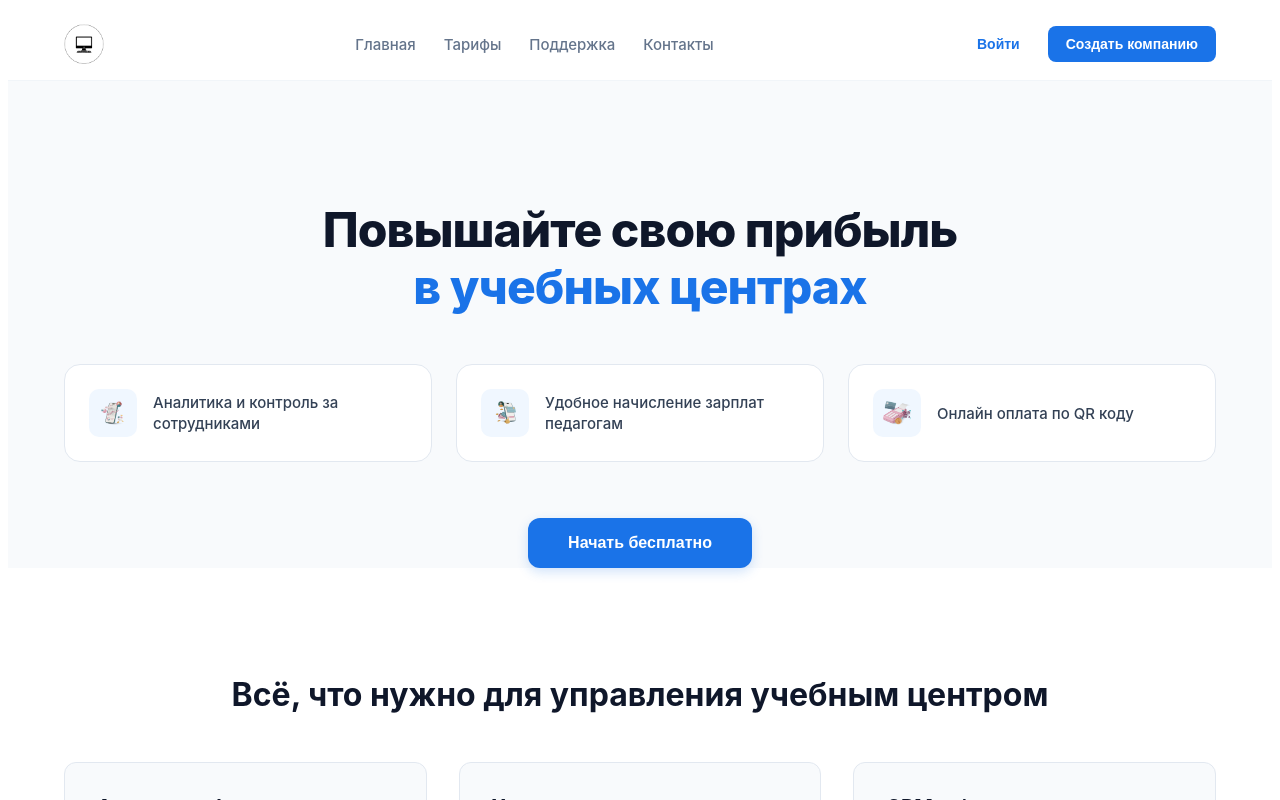
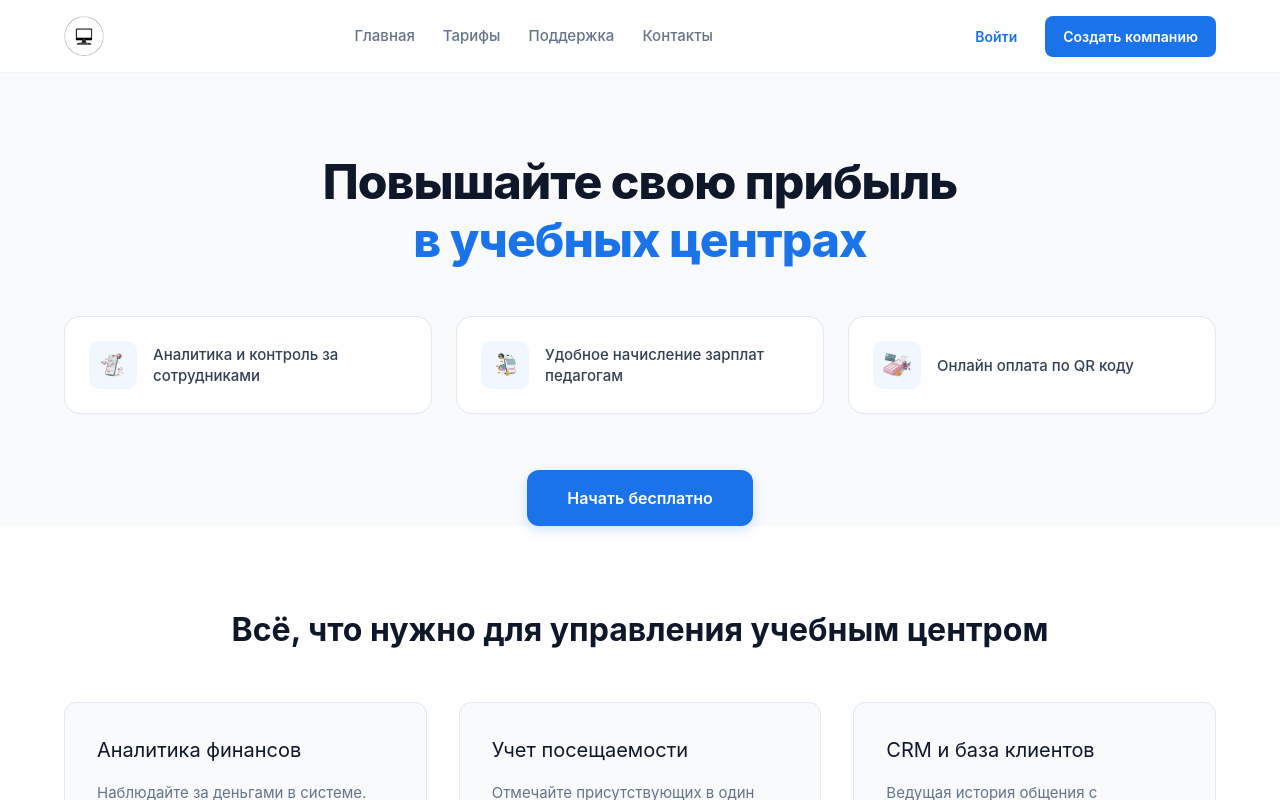
Before and after one commit to Friendly2009/SoftSkills-CRM, a React (Vite) app in the folder frontend/: page / in a window 1280 px wide. Shown: the top 800 px of the page. Built offline with nearby package versions, Linux system fonts and the light colour scheme.

Commit message:
feat: add tailwind

```diff
--- a/frontend/package.json
+++ b/frontend/package.json
@@ -23,14 +23,16 @@
     "@testing-library/jest-dom": "^6.9.1",
     "@testing-library/react": "^16.3.2",
     "@testing-library/user-event": "^14.6.1",
-    "@types/node": "^22.19.18",
+    "@types/node": "^22.20.1",
     "@types/react": "19.2.7",
     "@types/react-dom": "19.2.3",
     "@vitejs/plugin-react": "5.1.1",
     "@vitest/ui": "^4.1.8",
+    "autoprefixer": "^10.5.4",
     "jsdom": "^29.1.1",
     "msw": "^2.14.6",
-    "tailwindcss": "4.1.17",
+    "postcss": "^8.5.26",
+    "tailwindcss": "^4.1.17",
     "typescript": "5.9.3",
     "vite": "7.3.2",
     "vite-plugin-singlefile": "2.3.0",
--- a/frontend/src/global.d.ts
+++ b/frontend/src/global.d.ts
@@ -2,3 +2,8 @@ declare module '*.module.css' {
   const classes: { [key: string]: string };
   export default classes;
 }
+
+declare module '*.css' {
+  const content: unknown;
+  export default content;
+}
--- a/frontend/src/index.css
+++ b/frontend/src/index.css
@@ -1,7 +1,13 @@
+@import "tailwindcss";
+
 @font-face {
     font-family: 'JetBrainsFont';
     src: url('/fonts/JetBrainsMono-Medium.woff2') format('woff2'),
-        url('/fonts/JetBrainsMono-Medium.woff') format('woff');
+         url('/fonts/JetBrainsMono-Medium.woff') format('woff');
     font-weight: normal;
     font-style: normal;
 }
+
+@theme {
+    --font-sans: 'JetBrainsFont', 'Inter', system-ui, sans-serif;
+}
--- a/frontend/src/main.tsx
+++ b/frontend/src/main.tsx
@@ -1,7 +1,7 @@
 import { StrictMode } from "react";
 import { createRoot } from "react-dom/client";
 import App from "./App";
-
+import './index.css';
 createRoot(document.getElementById("root")!).render(
   <StrictMode>
     <App />
--- /dev/null
+++ b/frontend/tailwind.config.ts
@@ -0,0 +1,13 @@
+import type { Config } from 'tailwindcss'
+
+export default {
+  content: [
+    "./index.html",
+    "./src/**/*.{js,ts,jsx,tsx}",
+    "./src/components/**/*.{js,ts,jsx,tsx}"
+  ],
+  theme: {
+    extend: {},
+  },
+  plugins: [],
+} satisfies Config
--- a/frontend/tsconfig.json
+++ b/frontend/tsconfig.json
@@ -23,5 +23,5 @@
     "noUnusedParameters": true,
     "noFallthroughCasesInSwitch": true
   },
-  "include": ["src", "vite.config.ts"]
+    "include": ["src", "vite.config.ts", "tailwind.config.ts"]
 }
```
Also changed, not shown: 1 other file (tests, documents, lock files or other folders).
